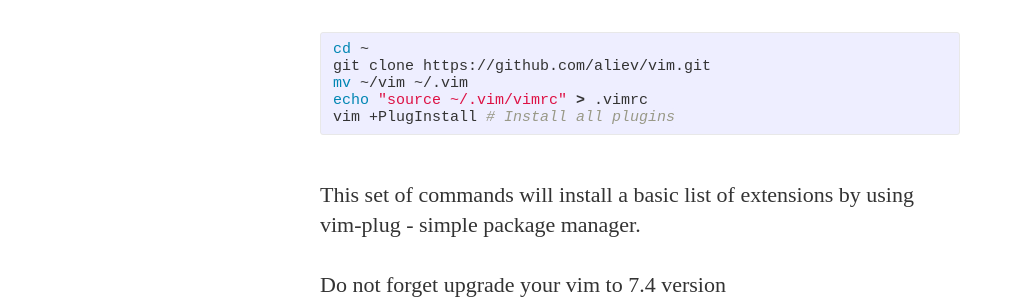
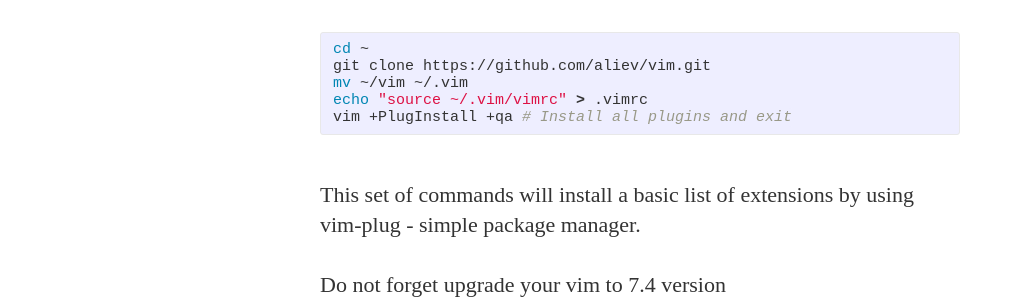
Before and after one commit to aliev/aliev.github.io, a Jekyll site: the page built from _posts/2015-08-16-how-to-adjust-the-comfortable-environment-of-development-on-python-and-not-only.md, in a window 1280 px wide and 900 px high, scrolled down 682 px. Shown: the part 168-468 px from the top of the window, without its empty margins (0-1013 px from the left). Built offline with Jekyll 4.4.1, drawn with Linux system fonts in a browser that asks for light colours; nearby versions of some CDN libraries; some web fonts are replaced; Markdown is read by kramdown in place of the engine named in the settings; comment, search, counter and statistics services are not loaded.

Commit message:
some changes

```diff
--- a/_posts/2015-08-16-how-to-adjust-the-comfortable-environment-of-development-on-python-and-not-only.md
+++ b/_posts/2015-08-16-how-to-adjust-the-comfortable-environment-of-development-on-python-and-not-only.md
@@ -18,7 +18,7 @@ cd ~
 git clone https://github.com/aliev/vim.git
 mv ~/vim ~/.vim
 echo "source ~/.vim/vimrc" > .vimrc
-vim +PlugInstall # Install all plugins
+vim +PlugInstall +qa # Install all plugins and exit
 {% endhighlight %}
 
 This set of commands will install a basic list of extensions by using vim-plug - simple package manager.
```
